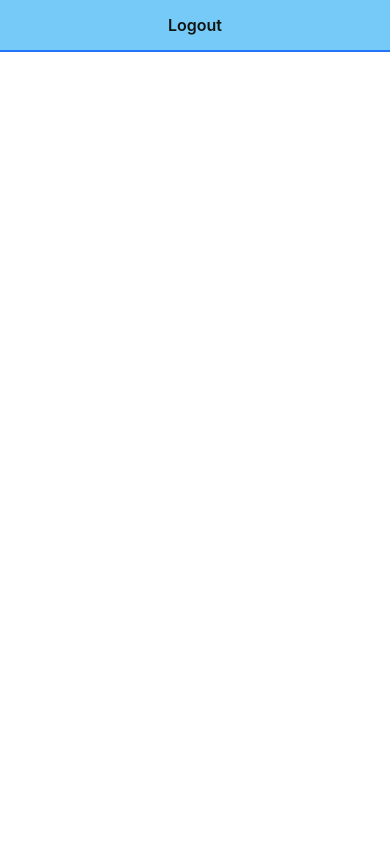
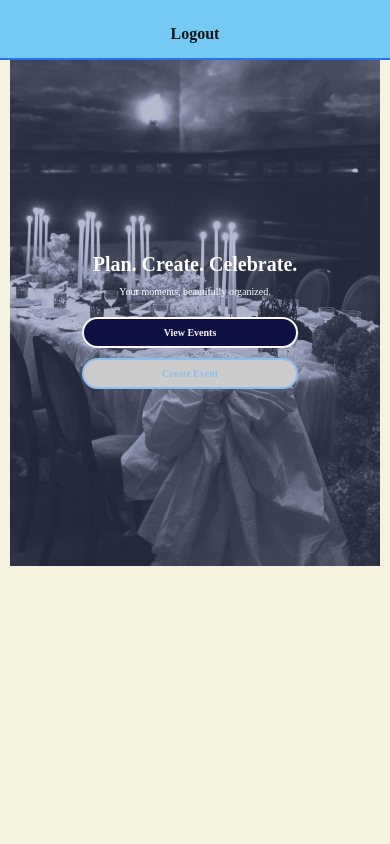
Before and after one commit to mirnahaddad13/Events-Planer, a Django app: page / in a window 390 px wide. Run offline with Django 5.2, Linux system fonts and the light colour scheme; a user stored in the database is signed in.

Commit message:
Add homepage design and images

```diff
--- a/main_app/static/css/home.css
+++ b/main_app/static/css/home.css
@@ -1,86 +1,135 @@
-main {
+/* Reset and Colors */
+body {
+  margin: 0;
+  font-family: 'Playfair Display', serif;
+  background-color: #F5F3DF;
+  color: #536397;
+}
+
+:root {
+  --primary-color:#FAF8F3;
+  --accent-color: #8cbfec;
+  --btn-bg: #0f1044;
+  --btn-hover: #FAF8F3;
+  --card-bg: #fff;
+}
+
+/* Hero Section */
+.hero {
+  position: relative;
+  height: 85vh;
+  background-color: #F5F3DF; /* fallback color */
+  background-image: url("{% static 'images/table-candles.png' %}");
+  background-size: cover;
+  background-position: center;
+  background-repeat: no-repeat;
   display: flex;
   align-items: center;
   justify-content: center;
-  flex-wrap: wrap;
-  height: 100%;
+  text-align: center;
 }
 
-main > section {
+.hero-overlay {
+  position: absolute;
   width: 100%;
-  padding: 10px 8px;
-  display: flex;
-  align-items: center;
-  justify-content: center;
-  flex-direction: column;
+  height: 100%;
+  background: rgba(83, 99, 151, 0.35);
+  top: 0;
+  left: 0;
+  z-index: 1;
 }
 
-.header-logo-container {
-  display: none;
+.hero-content {
+  position: relative;
+  z-index: 2;
+  color: #fff;
+  padding: 0 1rem;
 }
 
-.logo-container {
-  max-width: 375px;
+.hero-content h1 {
+  font-size: clamp(2.5rem, 5vw, 4rem); /* larger max size for laptops */
+  margin-bottom: 1rem;
 }
 
-.cat-container {
-  width: 80%;
+.hero-content p {
+  font-size: clamp(1.2rem, 2.5vw, 1.5rem); /* larger for laptops */
+  margin-bottom: 2rem;
 }
 
-.login {
-  display: flex;
-  flex-direction: column;
-  justify-content: center;
-  align-items: center;
-  width: 80%;
+/* Increase font specifically for the login link text */
+.hero-content p a {
+  font-weight: 600;
+  text-decoration: underline;
+  color: #0f1044;
 }
 
-.login h1 {
-  font-size: clamp(3.2rem, 3vw, 4.8rem);
-  margin: 10px 0;
+/* Buttons */
+.btn {
+  background-color: var(--btn-bg);
+  color: var(--primary-color);
+  padding: 0.8rem 2rem;
+  border-radius: 25px;
+  font-weight: 600;
+  text-decoration: none;
+  transition: all 0.3s ease;
+  font-size: 1.1rem;
 }
 
-.login > p {
-  display: flex;
-  flex-direction: column;
-  width: 100%;
-  margin: 14px 0 0px;
+.btn:hover {
+  background-color: var(--btn-hover);
+  color: var(--accent-color);
+  border: 1px solid var(--accent-color);
 }
 
-.login label {
-  font-size: var(--font-reg);
-  margin-bottom: 6px;
+/* Dashboard Links */
+.dashboard-links {
+  display: flex;
+  gap: 1rem;
+  justify-content: center;
+  flex-wrap: wrap;
 }
 
-.login input {
-  font-size: var(--font-l);
-  padding: 2px 4px;
+.dashboard-links .btn.disabled {
+  background-color: #ccc;
+  cursor: not-allowed;
+  color: #8cbfec;
 }
 
-.login .btn {
-  align-self: flex-end;
-  margin-right: 0;
-  margin-top: 16px;
+/* Responsive */
+@media (max-width: 1024px) {
+  .hero {
+    height: 70vh;
+  }
+
+  .hero-content h1 {
+    font-size: 3rem;
+  }
+
+  .hero-content p {
+    font-size: 1.3rem;
+  }
+
+  .dashboard-links .btn {
+    font-size: 1rem;
+  }
 }
 
-@media only screen and (min-width: 768px) {
-  main {
-    justify-content: space-around;
+@media (max-width: 767px) {
+  .hero {
+    height: 60vh;
+    padding: 0 1rem;
   }
 
-  main > section {
-    width: 40%;
+  .hero-content h1 {
+    font-size: 2rem;
   }
 
-  .login {
-    border: var(--borders);
-    padding: 20px;
-    border-radius: var(--card-border-radius);
-    box-shadow: var(--card-box-shadow);
-    width: 100%;
+  .hero-content p {
+    font-size: 1rem;
   }
 
-  .logo-container {
-    max-width: 520px;
+  .dashboard-links .btn {
+    width: 100%;
+    font-size: 1rem;
   }
 }
--- a/main_app/templates/home.html
+++ b/main_app/templates/home.html
@@ -1,13 +1,27 @@
-{% extends 'base.html' %} {% load static %} {% block head %}
-<link
-  rel="stylesheet"
-  href="{% static 'css/home.css' %}"
-/>
-{% endblock %} {% block content %}
+{% extends 'base.html' %}
+{% load static %}
 
+{% block head %}
+<link rel="stylesheet" href="{% static 'css/home.css' %}">
+{% endblock %}
 
+{% block content %}
 
-
-
+<section class="hero" style="background-image: url('{% static 'images/table-candles.png' %}');">
+  <div class="hero-overlay"></div>
+  <div class="hero-content">
+    <h1>Plan. Create. Celebrate.</h1>
+    <p>Your moments, beautifully organized.</p>
+    {% if not user.is_authenticated %}
+      <a href="{% url 'signup' %}" class="btn">Get Started</a>
+      <p>Already have an account? <a href="{% url 'login' %}">Login</a></p>
+    {% else %}
+      <div class="dashboard-links">
+        <a href="{% url 'events-list' %}" class="btn">View Events</a>
+        <a href="#" class="btn disabled">Create Event</a> <!-- placeholder until create_event exists -->
+      </div>
+    {% endif %}
+  </div>
+</section>
 
 {% endblock %}
```
Also changed, not shown: main_app/static/images/BW-chairs.png (added), main_app/static/images/BW-sparkles.png (added), main_app/static/images/table-candles.png (added).
